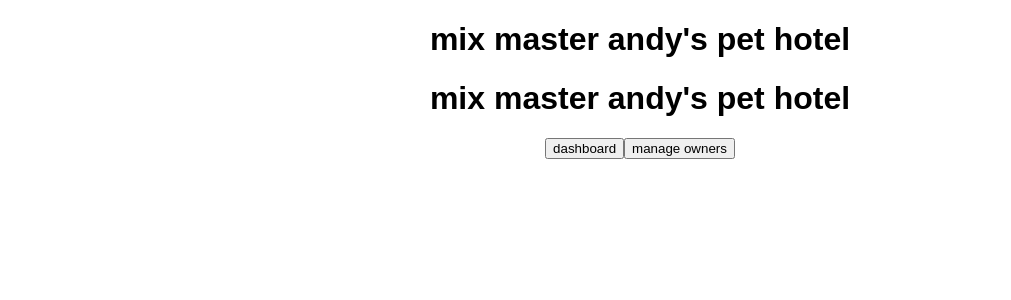
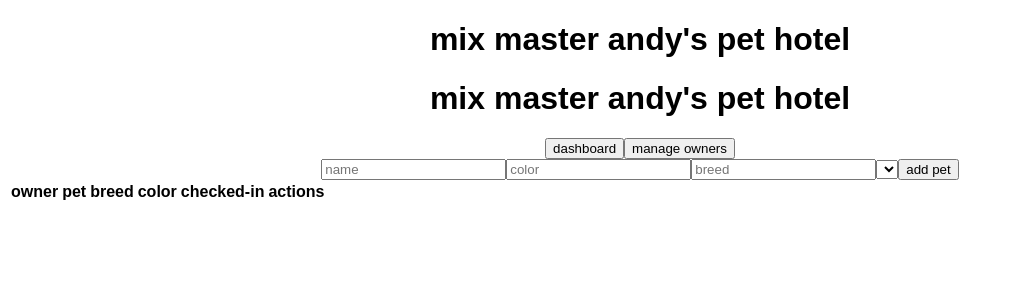
Before and after one commit to MEGz19/pet-hotel-frontend, a React (Create React App) app: page /#/ in a window 1280 px wide. Shown: the top 300 px of the page, without its empty margins (0-1011 px from the left). Built offline with nearby package versions, Linux system fonts and the light colour scheme.

Commit message:
added list item components

```diff
--- a/src/components/AddOwnerForm/AddOwnerForm.jsx
+++ b/src/components/AddOwnerForm/AddOwnerForm.jsx
@@ -8,7 +8,8 @@ class AddOwnerForm extends Component {
     render() {
         return (
             <div>
-
+                <input></input>
+                <button></button>
             </div>
         )
     }
--- a/src/components/AddPetForm/AddPetForm.jsx
+++ b/src/components/AddPetForm/AddPetForm.jsx
@@ -11,7 +11,11 @@ class AddPetForm extends Component {
     render() {
         return (
             <div>
-
+                <input type="text" placeholder="name"/>
+                <input type="text" placeholder="color"/>
+                <input type="text" placeholder="breed"/>
+                <select>owner</select>
+                <button>add pet</button>
             </div>
         )
     }
--- a/src/components/Dashboard/Dashboard.jsx
+++ b/src/components/Dashboard/Dashboard.jsx
@@ -1,7 +1,7 @@
 import React, { Component } from 'react';
 import { connect } from 'react-redux';
 import AddPetForm from '../AddPetForm/AddPetForm';
-import PetList from '../PetList/PetList'
+import PetList from '../PetList/PetList';
 
 class Dashboard extends Component {
 
--- a/src/components/PetList/PetList.jsx
+++ b/src/components/PetList/PetList.jsx
@@ -6,25 +6,38 @@
 // actions
 import React, { Component } from 'react';
 import { connect } from 'react-redux';
+import PetListItem from '../PetListItem/PetListItem';
 
 class PetList extends Component {
 
     render() {
         return (
             <div>
-
+                <table>
+                    <thead>
+                        <th>owner</th>
+                        <th>pet</th>
+                        <th>breed</th>
+                        <th>color</th>
+                        <th>checked-in</th>
+                        <th>actions</th>
+                    </thead>
+                    <tbody>
+                        {/* <PetListItem /> */}
+                    </tbody>
+                </table>
             </div>
         )
     }
 }
 
-const putStateOnProps = (reduxState) => {
-    return (
-        {
-            reduxState
-        }
-    )
-}
+// const putStateOnProps = (reduxState) => {
+//     return (
+//         {
+//             reduxState
+//         }
+//     )
+// }
 
 // export default connect(putStateOnProps)(Dashboard);
 export default PetList;
--- /dev/null
+++ b/src/components/PetListItem/PetListItem.jsx
@@ -0,0 +1,24 @@
+import React, { Component } from 'react';
+import { connect } from 'react-redux';
+
+class PetListItem extends Component {
+
+    render() {
+        return (
+            <div>
+
+            </div>
+        )
+    }
+}
+
+// const putStateOnProps = (reduxState) => {
+//     return (
+//         {
+//             reduxState
+//         }
+//     )
+// }
+
+// export default connect(putStateOnProps)(PetListItem);
+export default PetListItem;
```
Also changed, not shown: src/components/OwnerListItem/OwnerListItem.jsx (added, +24 -0 lines).
